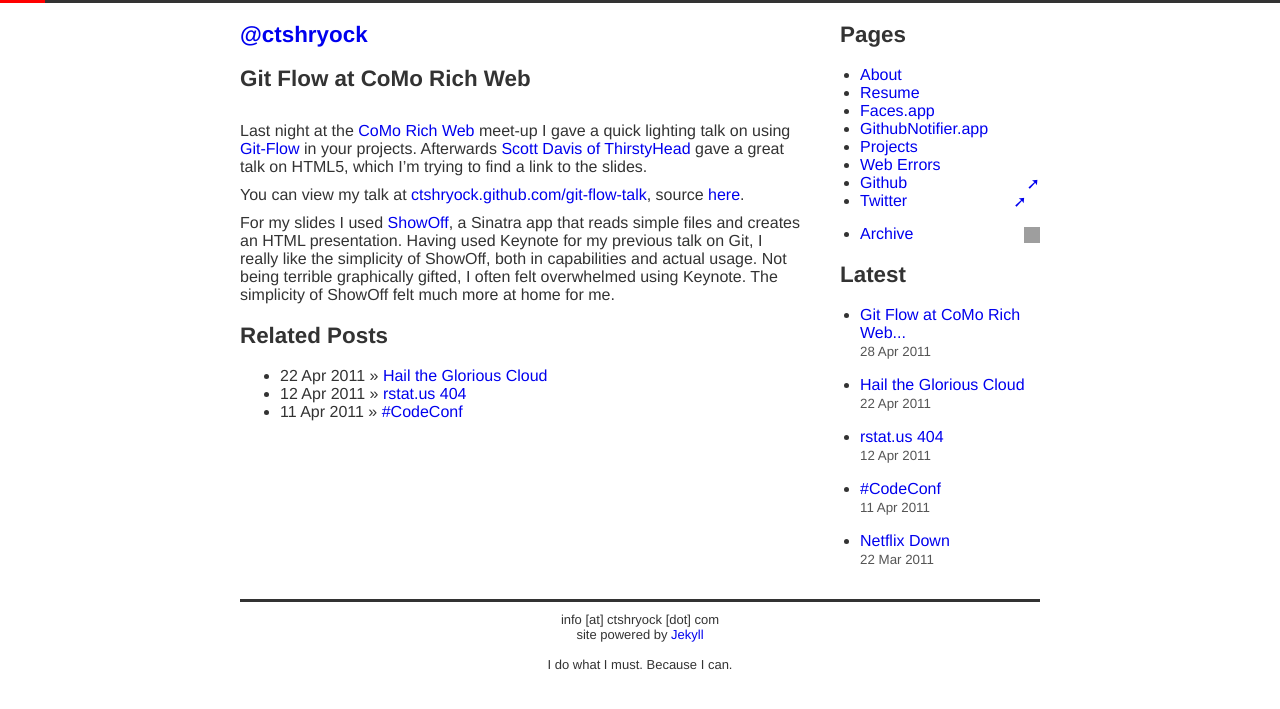
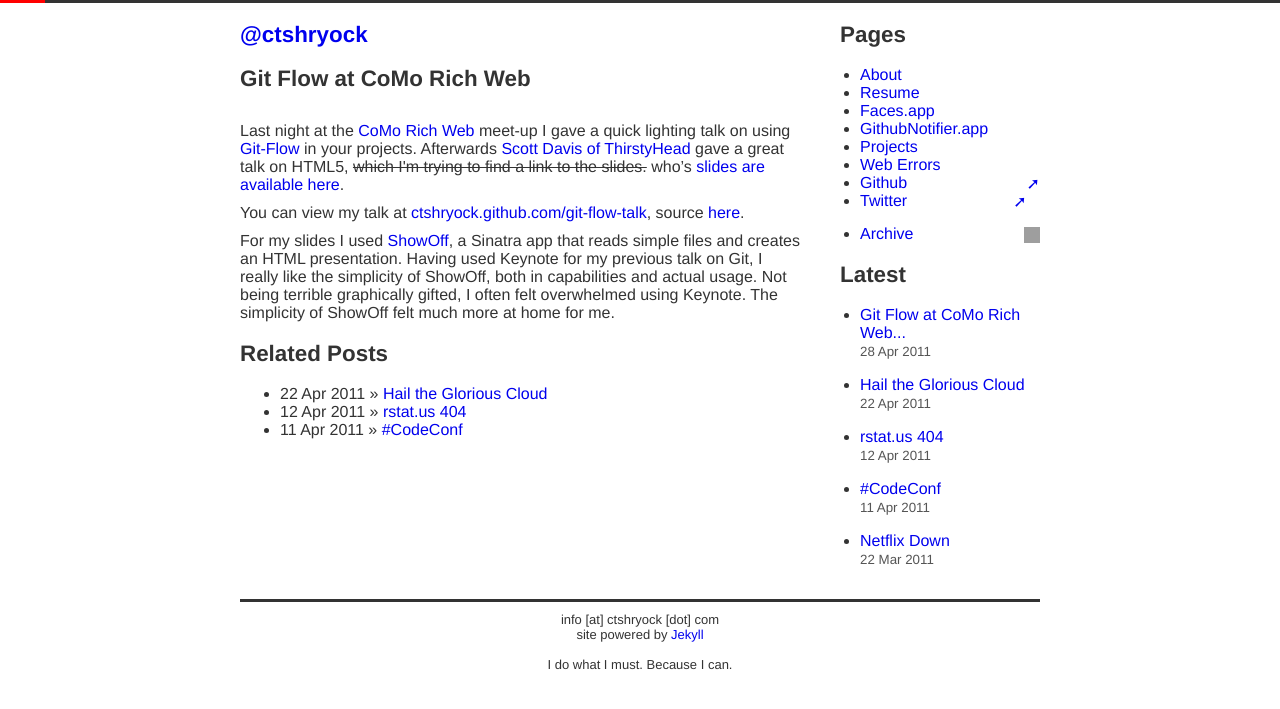
Before and after one commit to catsby/ctshryock.com, a Jekyll site: the page built from _posts/2011-04-28-git-flow-at-CoMo-Rich-Web.md, in a window 1280 px wide. Shown: the top 709 px of the page. Built offline with Jekyll 4.4.1, drawn with Linux system fonts in a browser that asks for light colours; nearby versions of some CDN libraries; grey boxes are pictures that could not be loaded.

Commit message:
Add link to Scott's slides

```diff
--- a/_posts/2011-04-28-git-flow-at-CoMo-Rich-Web.md
+++ b/_posts/2011-04-28-git-flow-at-CoMo-Rich-Web.md
@@ -8,7 +8,8 @@ published: true
 
 Last night at the [CoMo Rich Web][2] meet-up I gave a quick lighting talk on using [Git-Flow][1] in your
 projects. Afterwards [Scott Davis of ThirstyHead][3] gave a great talk
-on HTML5, which I'm trying to find a link to the slides.
+on HTML5, <strike> which I'm trying to find a link to the
+slides.</strike> who's [slides are available here][7].
 
 You can view my talk at [ctshryock.github.com/git-flow-talk][4], source
 [here][5].
```
Also changed, not shown: other parts of _posts/2011-04-28-git-flow-at-CoMo-Rich-Web.md (+1 -0 lines).
